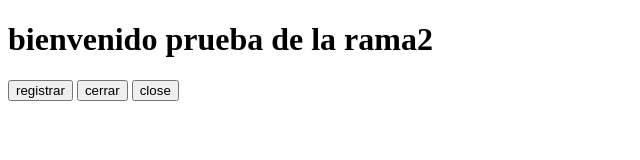
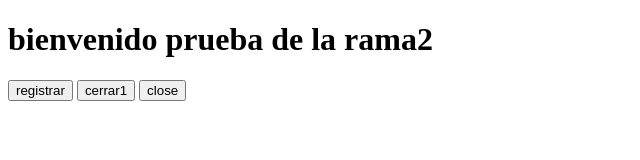
Before and after one commit to eitnarFabio/SEDESprueba, a plain HTML site: page index.html in a window 1280 px wide. Shown: the full height of the page, 0-640 px from the left. Drawn offline with Linux system fonts and the light colour scheme.

Commit message:
Update index.html

```diff
--- a/index.html
+++ b/index.html
@@ -8,7 +8,7 @@
 <body>
     <h1>bienvenido prueba de la rama2</h1>
     <button>registrar</button>
-    <button>cerrar</button>
+    <button>cerrar1</button>
     <button type="button">close</button>
 </body>
 </html>
```
